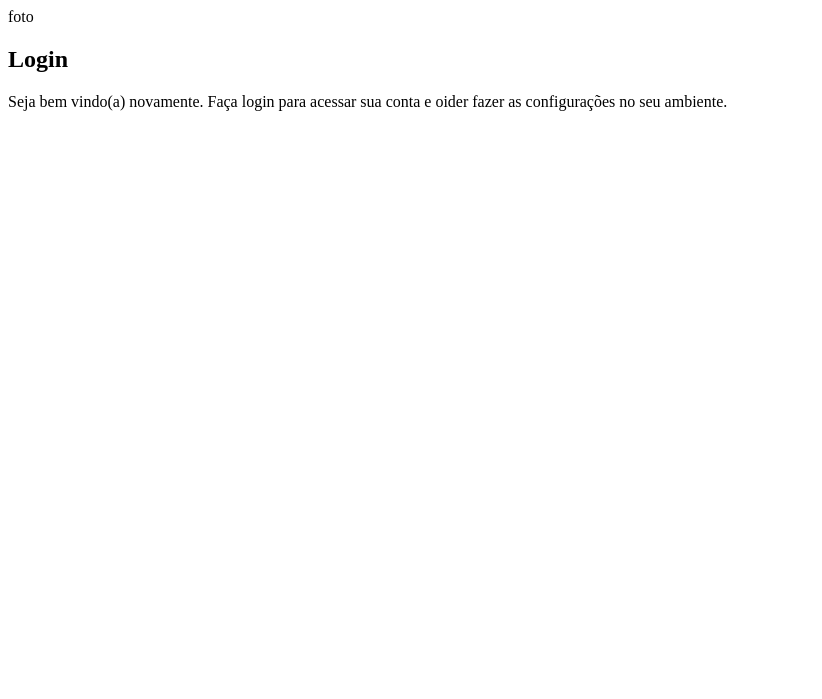
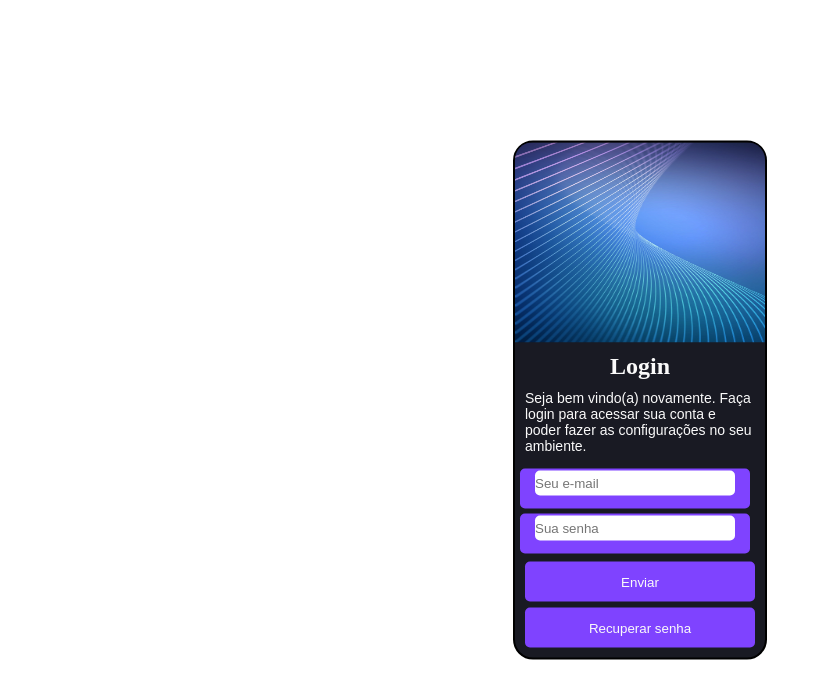
Before and after one commit to heebettinelli/HTML-E-CSS, a PHP site: page / in a window 1280 px wide. Shown: the top 699 px of the page, without its empty margins (0-822 px from the left). Run offline with PHP 8.4, Linux system fonts and the light colour scheme.

Commit message:
estilizando o projeto

```diff
--- a/DESAFIOS/desafio-login/index.html
+++ b/DESAFIOS/desafio-login/index.html
@@ -1,22 +1,34 @@
 <!DOCTYPE html>
 <html lang="pt-br">
   <head>
-    <meta charset="UTF-8">
-    <meta name="viewport" content="width=device-width, initial-scale=1.0">
+    <meta charset="UTF-8" />
+    <meta name="viewport" content="width=device-width, initial-scale=1.0" />
     <title>Login</title>
-    <link rel="stylesheet" href="styles/style.css">
+    <link rel="stylesheet" href="styles/style.css" />
   </head>
   <body>
     <main>
       <section id="login">
         <div id="img">
-                foto
+          <img src="assets/pexels-sean-whang-804269.jpg" alt="foto login" />
         </div>
+
         <div id="form">
           <h1>Login</h1>
-                <p>Seja bem vindo(a) novamente. Faça login para acessar sua conta e oider fazer as configurações no seu ambiente.</p>
-                <form action="login.php" method="post"></form>
-
+          <p>
+            Seja bem vindo(a) novamente. Faça login para acessar sua conta e
+            poder fazer as configurações no seu ambiente.
+          </p>
+          <form action="login.php" method="post" autocomplete="on">
+            <div class="campo">
+                <input type="email" name="iemail" id="email" placeholder="Seu e-mail" required/>
+            </div>
+            <div class="campo">
+                <input type="password" name="senha" id="isenha" placeholder="Sua senha" required minlength="8" maxlength="15"/>
+            </div>
+            <input class="button" type="submit" value="Enviar">
+            <input class="button" type="submit" value="Recuperar senha">
+          </form>
         </div>
       </section>
     </main>
--- /dev/null
+++ b/DESAFIOS/desafio-login/login.php
@@ -0,0 +1 @@
+teste
--- a/DESAFIOS/desafio-login/styles/style.css
+++ b/DESAFIOS/desafio-login/styles/style.css
@@ -7,4 +7,93 @@
     --cor002: #7F43FF;
     --cor003: #FAFAFA;
     --cor004: #000000;
+
+    --font-principal: Arial, Helvetica, sans-serif;
+    --font-destaque: 'Times New Roman', Times, serif;
 }
+
+* {
+    padding: 0px;
+    margin: 0px;
+}
+
+body {
+    font-family: var(--font-principal);
+}
+
+h1 {
+    font-family: var(--font-destaque);
+    text-align: center;
+    padding: 10px 10px 5px 10px;
+}
+
+p {
+    padding: 5px 10px 10px 10px ;
+    text-align: left;
+    font-size: 14px;
+}
+
+
+section {
+    width: 250px;
+    height: 515px;
+    border: 2px solid black;
+    border-radius: 20px;
+    background-color: var(--cor001);
+    color: var(--cor003);
+}
+
+section#login {
+    position: absolute;
+    top: 50%;
+    left: 50%;
+    transform: translate(-50%, -50%);
+
+}
+
+div#img {
+    width: 100px;
+    height: 200px;
+
+}
+img{
+    width: 250px;
+    height: 200px;
+    border-radius: 17px 17px 0px 0px ;
+}
+
+div#form {
+    text-align: center;
+}
+
+label {
+    padding: 5px;
+}
+
+.button {
+    width: 230px;
+    height: 40px;
+    margin: 3px;
+    border-radius: 5px;
+    border: none;
+    background-color: var(--cor002);
+    color: var(--cor003);
+}
+
+div > input {
+    width: 200px;
+    height: 25px;
+    border-radius: 5px;
+    border: none;
+    margin: 2px;
+}
+
+div.campo {
+    background-color: var(--cor002);
+    width: 230px;
+    height: 40px;
+    text-align: center;
+    border-radius: 5px;
+    border: none;
+    margin: 5px;
+}
```
Lines whose indentation alone changed are shown as unchanged.
